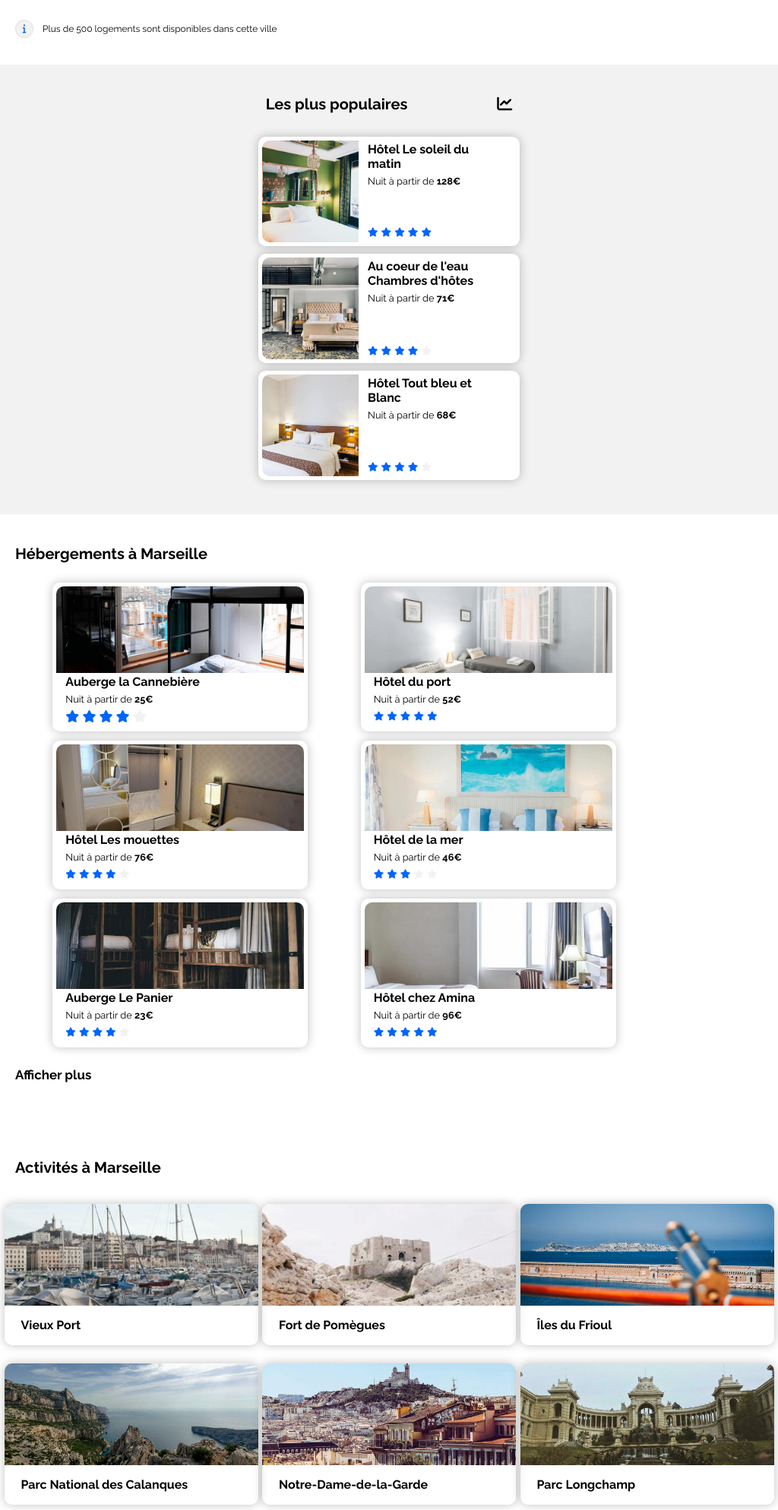
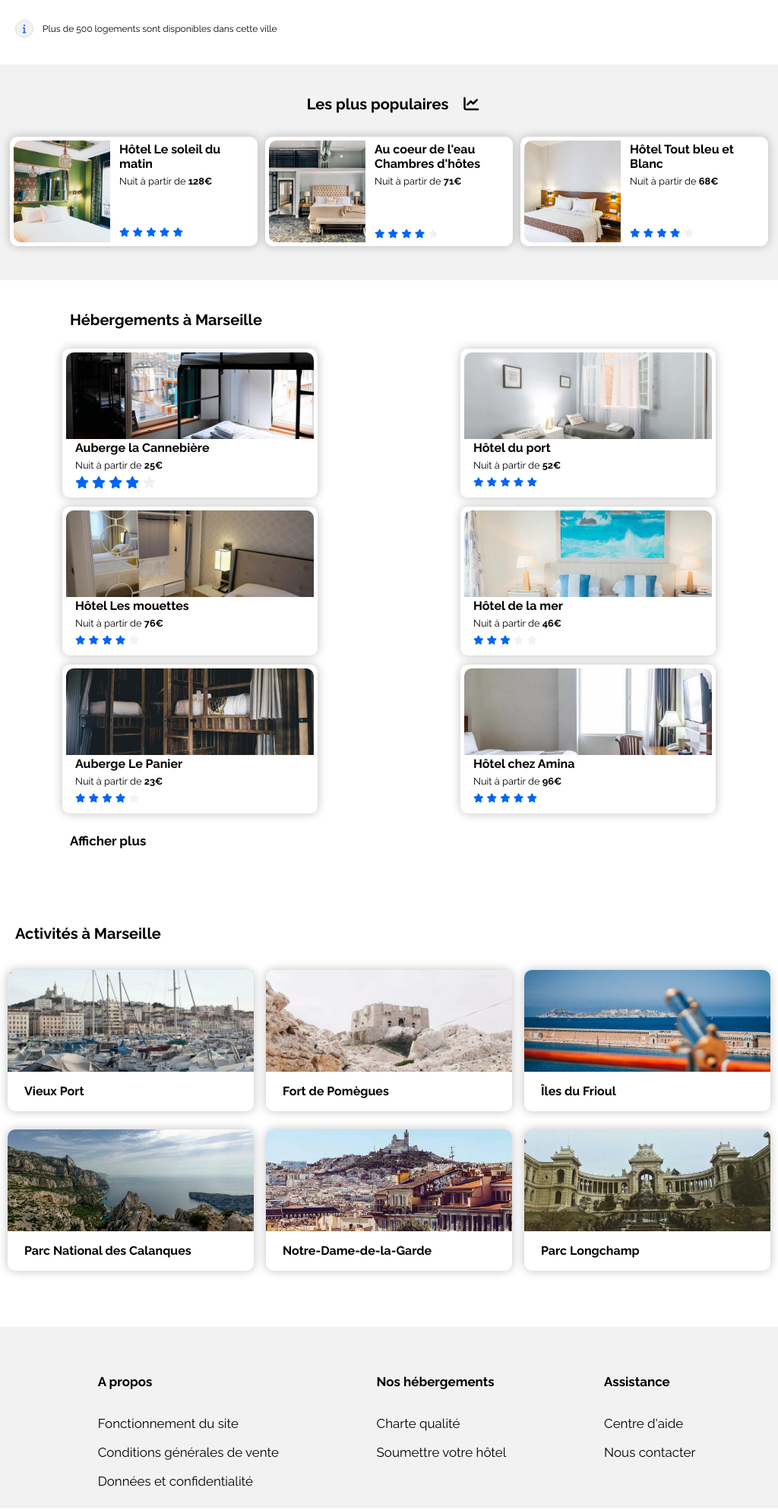
Before and after one commit to sanji92/abinahabib_2_04092020, a plain HTML site: page index.html in a window 1024 px wide. Shown: the part 440-2428 px from the top of the page at 76% size. Drawn offline with Linux system fonts and the light colour scheme; files whose address does not match are found by name.

Commit message:
update css et @media

```diff
--- a/style.css
+++ b/style.css
@@ -507,3 +507,81 @@ ul{
     .lienCarteActivites{
         margin: 12px 0;
     }
+    /*FOOTER*/
+    .contenuFooter{
+        flex-direction: column;
+    }
+    footer h3{
+        padding: 46px 0 9px 0;
+    }
+    .contenuFooter div{
+        margin-right: 0;
+        margin-left: 20px;
+        padding-bottom: 0;
+    }
+}
+@media all and (min-width: 320px) and (max-width: 375px){
+    .cartePopulaire{
+        width: 306px;
+    }
+    .resultatsPopulaires .fa-chart-line{
+        margin-left: 100px;
+    }
+    .imgPrincipal{
+        width: 306px;
+    }
+    .imgActivite{
+        width: 318px;
+    }
+}
+@media all and (min-width: 768px) and (max-width: 1200px){
+    .resultatsPopulaires{
+        align-items: flex-start;
+    }
+    .resultatsPopulaires .conteneurCarte{
+        flex-direction: row;
+        justify-content: flex-start;
+        margin: 0;
+
+    }
+    .resultatsPopulaires .lienCarte{
+        margin: 5px 10px;
+    }
+    .resultatsPopulaires h2{
+        margin-left: 10px;
+    }
+    .resultatsPopulaires .fa-chart-line{
+        margin-left: 20px;
+    }
+    .resultatsPrincipaux{
+        align-self: center;
+    }
+    .resultatsPrincipaux .conteneurCarte{
+        justify-content: space-between;
+        margin-left: 10px;
+        margin-right: 10px;
+    }
+    .conteneurActivites{
+        justify-content: space-between;
+        margin-left: 10px;
+        margin-right: 10px;
+    }
+    .contenuFooter{
+        flex-direction: row;
+        justify-content: space-evenly;
+    }
+}
+@media all and (min-width: 1024px) and (max-width: 1200px){
+    .resultatsPopulaires{
+        align-items: center;
+    }
+    .cartePopulaire{
+        width: 316px;
+    }
+    .resultatsPopulaires .lienCarte{
+        margin: 5px;
+    }
+    .imgActivite{
+        width: 324px;
+    }
+}
```
